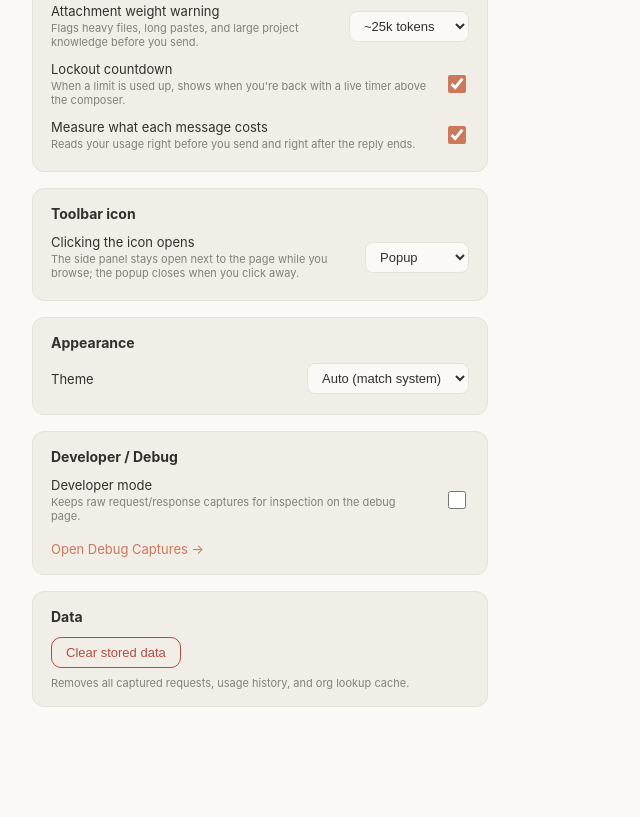
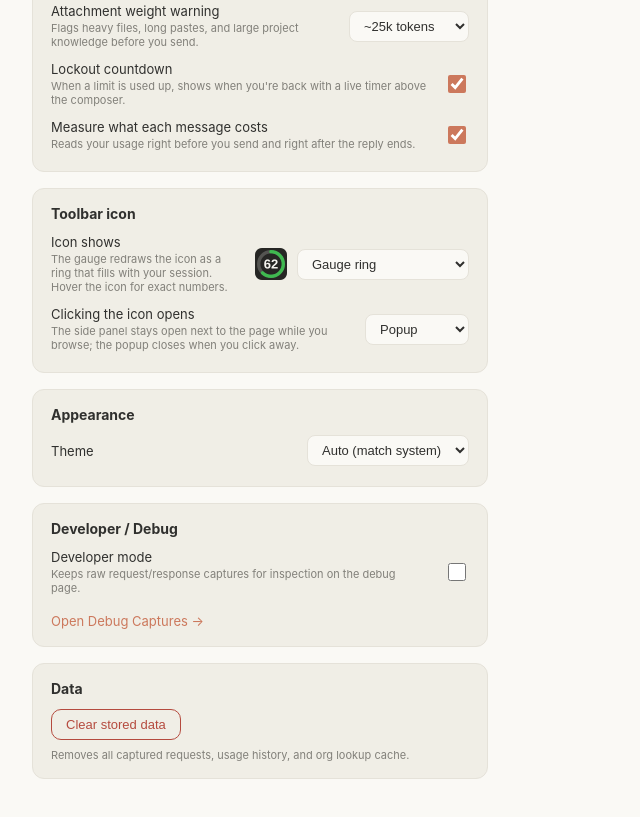
Before and after one commit to kanishksharma04/Claude-Meter, a browser extension: page src/options/options.html in a window 1280 px wide. Shown: the part 688-1505 px from the top of the page, without its empty margins (0-640 px from the left). Before the commit the page ends 1475 px from the top, so only its background shows below. Drawn offline with Linux system fonts and the light colour scheme.

Commit message:
Draw the toolbar icon as a ring gauge
The service worker now paints the toolbar icon itself: a dark tile with a ring
that sweeps clockwise as the session fills, coloured by severity, with the
number in the centre at 32px (16px has room for the ring only). The drawing
lives in src/lib/gauge-icon.js and takes any 2D context, so the worker uses an
OffscreenCanvas and the options page previews the same icon in a <canvas>.

The icon's hover title now lists every limit with exact figures. New setting:
iconStyle (gauge | badge | both | plain, default gauge); without a session
reading the packaged icon is restored.

```diff
--- /dev/null
+++ b/src/lib/gauge-icon.js
@@ -0,0 +1,69 @@
+// Draws the toolbar icon as a ring gauge: a dark tile, a track, and an arc that
+// sweeps clockwise from 12 o'clock as the session fills. At 32px and up the
+// number sits in the middle; at 16px there is only room for the ring.
+//
+// drawGauge() takes any 2D context, so the service worker can use an
+// OffscreenCanvas while the options page previews the same drawing in a <canvas>.
+
+/** The sizes chrome.action.setIcon() wants: 1x and 2x toolbar pixels. */
+export const GAUGE_SIZES = [16, 32];
+
+const TILE = "#262624";
+const TRACK = "rgba(245, 244, 239, 0.22)";
+const TEXT = "#f5f4ef";
+const DESIGN_SIZE = 32;
+
+/**
+ * @param {CanvasRenderingContext2D | OffscreenCanvasRenderingContext2D} ctx
+ * @param {number} size - width and height of the square being drawn, in pixels
+ * @param {{ percent: number, color: string }} gauge
+ */
+export function drawGauge(ctx, size, { percent, color }) {
+  const scale = size / DESIGN_SIZE;
+  const pct = Math.max(0, Math.min(100, percent));
+  const withNumber = size >= DESIGN_SIZE;
+  const center = size / 2;
+  // Without the number the ring can be fatter, which is what keeps 16px legible.
+  const lineWidth = (withNumber ? 3.4 : 5.5) * scale;
+  const radius = (withNumber ? 12.3 : 10.6) * scale;
+
+  ctx.clearRect(0, 0, size, size);
+
+  ctx.fillStyle = TILE;
+  ctx.beginPath();
+  ctx.roundRect(0, 0, size, size, 7 * scale);
+  ctx.fill();
+
+  ctx.lineWidth = lineWidth;
+  ctx.strokeStyle = TRACK;
+  ctx.beginPath();
+  ctx.arc(center, center, radius, 0, Math.PI * 2);
+  ctx.stroke();
+
+  if (pct > 0) {
+    ctx.strokeStyle = color;
+    ctx.lineCap = "round";
+    ctx.beginPath();
+    ctx.arc(center, center, radius, -Math.PI / 2, -Math.PI / 2 + (Math.PI * 2 * pct) / 100);
+    ctx.stroke();
+  }
+
+  if (withNumber) {
+    ctx.fillStyle = TEXT;
+    ctx.font = `700 ${(pct >= 100 ? 10.5 : 13) * scale}px "Helvetica Neue", Arial, sans-serif`;
+    ctx.textAlign = "center";
+    ctx.textBaseline = "middle";
+    ctx.fillText(String(Math.round(pct)), center, center + 1 * scale);
+  }
+}
+
+/** ImageData for each toolbar size, ready for chrome.action.setIcon({ imageData }). */
+export function gaugeImageData(percent, color) {
+  const images = {};
+  for (const size of GAUGE_SIZES) {
+    const ctx = new OffscreenCanvas(size, size).getContext("2d");
+    drawGauge(ctx, size, { percent, color });
+    images[size] = ctx.getImageData(0, 0, size, size);
+  }
+  return images;
+}
--- a/src/options/options.css
+++ b/src/options/options.css
@@ -102,6 +102,18 @@ select {
   font-size: 13px;
 }
 
+.icon-style {
+  display: flex;
+  align-items: center;
+  gap: 10px;
+  flex-shrink: 0;
+}
+
+.gauge-preview {
+  width: 32px;
+  height: 32px;
+}
+
 .threshold-checks {
   display: flex;
   gap: 14px;
--- a/src/options/options.html
+++ b/src/options/options.html
@@ -137,6 +137,23 @@
       <h2>Toolbar icon</h2>
       <label class="row">
         <span>
+          Icon shows
+          <small>
+            The gauge redraws the icon as a ring that fills with your session. Hover the icon for exact numbers.
+          </small>
+        </span>
+        <span class="icon-style">
+          <canvas id="gaugePreview" class="gauge-preview" width="64" height="64" role="img"></canvas>
+          <select id="iconStyleSelect">
+            <option value="gauge">Gauge ring</option>
+            <option value="badge">Badge text — 42%</option>
+            <option value="both">Gauge ring and badge</option>
+            <option value="plain">Nothing (plain icon)</option>
+          </select>
+        </span>
+      </label>
+      <label class="row">
+        <span>
           Clicking the icon opens
           <small>The side panel stays open next to the page while you browse; the popup closes when you click away.</small>
         </span>
--- a/src/options/options.js
+++ b/src/options/options.js
@@ -1,4 +1,5 @@
-import { getSettings, setSettings, clearAllData } from "../lib/storage.js";
+import { getAll, getSettings, setSettings, clearAllData } from "../lib/storage.js";
+import { drawGauge } from "../lib/gauge-icon.js";
 
 const refreshIntervalSlider = document.getElementById("refreshIntervalSlider");
 const refreshIntervalValue = document.getElementById("refreshIntervalValue");
@@ -13,6 +14,8 @@ const longContextSelect = document.getElementById("longContextSelect");
 const attachmentWarnSelect = document.getElementById("attachmentWarnSelect");
 const lockoutOverlayToggle = document.getElementById("lockoutOverlayToggle");
 const messageCostToggle = document.getElementById("messageCostToggle");
+const iconStyleSelect = document.getElementById("iconStyleSelect");
+const gaugePreview = document.getElementById("gaugePreview");
 const actionOpensSelect = document.getElementById("actionOpensSelect");
 const themeSelect = document.getElementById("themeSelect");
 const developerModeToggle = document.getElementById("developerModeToggle");
@@ -21,6 +24,16 @@ const clearDataBtn = document.getElementById("clearDataBtn");
 function applyTheme(theme) {
   const effective = theme === "auto" ? (matchMedia("(prefers-color-scheme: dark)").matches ? "dark" : "light") : theme;
   document.documentElement.dataset.theme = effective;
+}
+
+/** Shows what the gauge icon looks like right now (or a sample reading before there is any data). */
+async function renderGaugePreview() {
+  const { latestSnapshot } = await getAll();
+  const percent = latestSnapshot?.session?.percentUsed ?? 62;
+  const color = percent >= 95 ? "#e5484d" : percent >= 80 ? "#e5a02e" : "#3fb950";
+  drawGauge(gaugePreview.getContext("2d"), gaugePreview.width, { percent, color });
+  gaugePreview.setAttribute("aria-label", `Gauge icon preview at ${percent}%`);
+  gaugePreview.style.opacity = iconStyleSelect.value === "gauge" || iconStyleSelect.value === "both" ? "1" : "0.35";
 }
 
 function updateThresholdsRowState(enabled) {
@@ -48,6 +61,9 @@ async function init() {
   attachmentWarnSelect.value = String(settings.attachmentWarnTokens);
   lockoutOverlayToggle.checked = settings.lockoutOverlay;
   messageCostToggle.checked = settings.messageCost;
+
+  iconStyleSelect.value = settings.iconStyle;
+  renderGaugePreview();
 
   actionOpensSelect.value = settings.actionOpens;
   // Older Chromium builds have no side panel; don't offer what can't work.
@@ -111,6 +127,11 @@ messageCostToggle.addEventListener("change", async () => {
   await setSettings({ messageCost: messageCostToggle.checked });
 });
 
+iconStyleSelect.addEventListener("change", async () => {
+  renderGaugePreview();
+  await setSettings({ iconStyle: iconStyleSelect.value });
+});
+
 actionOpensSelect.addEventListener("change", async () => {
   await setSettings({ actionOpens: actionOpensSelect.value });
 });
```
Also changed, not shown: src/background/service-worker.js (+43 -9 lines), README.md, src/lib/storage.js.
